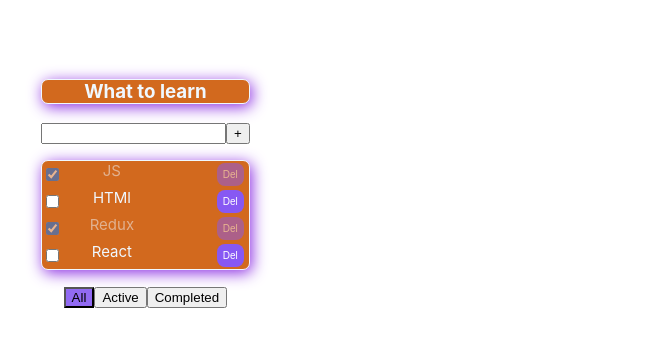
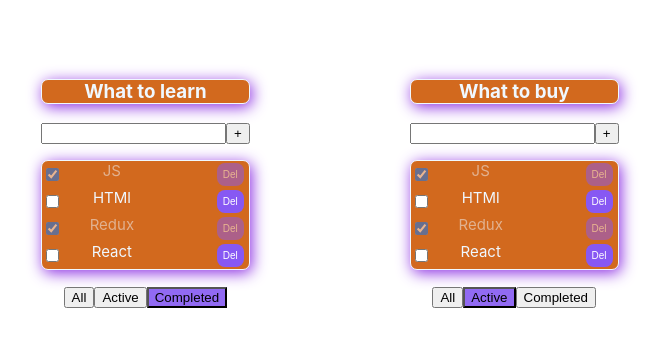
Before and after one commit to Ciahaka/ToDo_Dimich_2, a React (Create React App) app: page / in a window 1280 px wide. Shown: the top 346 px of the page, without its empty margins (19-682 px from the left). Built offline with nearby package versions, Linux system fonts and the light colour scheme.

Commit message:
add FC_add_newTodo

```diff
--- a/src/App.tsx
+++ b/src/App.tsx
@@ -5,6 +5,11 @@ import {v1} from 'uuid';
 
 
 export type SelectionType = 'All' | 'Completed' | 'Active'
+export type  TodoListsStateType = {
+  id:string
+  title:string
+  filterTask: SelectionType
+}
 
 function App() {
   let [tasks, setTasks] = useState<Array<TaskPropsType>>([
@@ -50,20 +55,25 @@ function App() {
     // let newTasks = [...tasks]
     setTasks([...tasks])
   }
+    const todoLists:Array<TodoListsStateType> = [
+      {id:v1 (), title:'What to learn', filterTask:'Completed'},
+      {id:v1 (), title:'What to buy', filterTask:'Active'},
+    ]
+
 
   return (
     <div className="App">
-      <Todolist
-        title={'What to learn'}
+      {todoLists.map((tl)=>{
+        return <Todolist
+          title={tl.title}
           tasks={selection}
           deleteTask={deleteTaskHandler}
           changeSelection={changeSelection}
           addNewTask={addNewTask}
           changeStatus={changeStatusTasks}
-        filterTask={stateSelection}
+          filterTask={tl.filterTask}
         />
-
-
+      })}
     </div>
   );
 }
```
Lines whose indentation alone changed are shown as unchanged.
